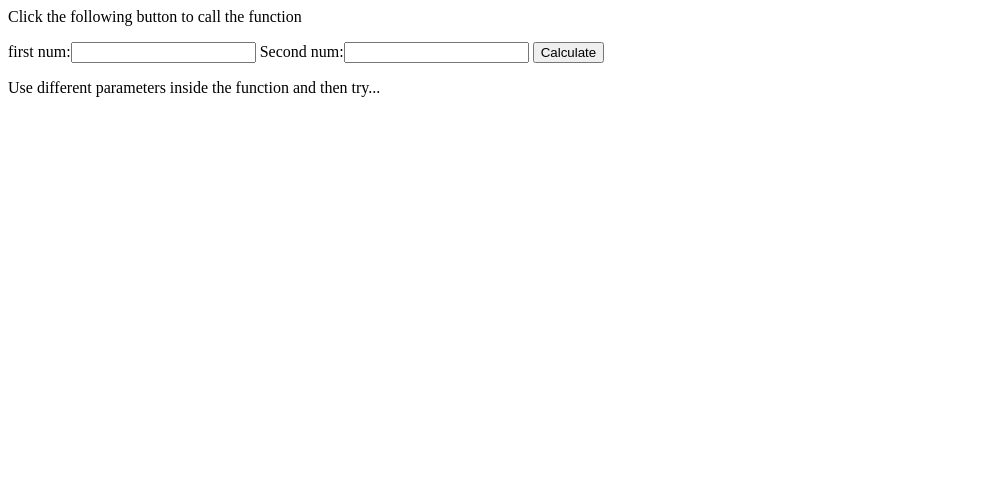
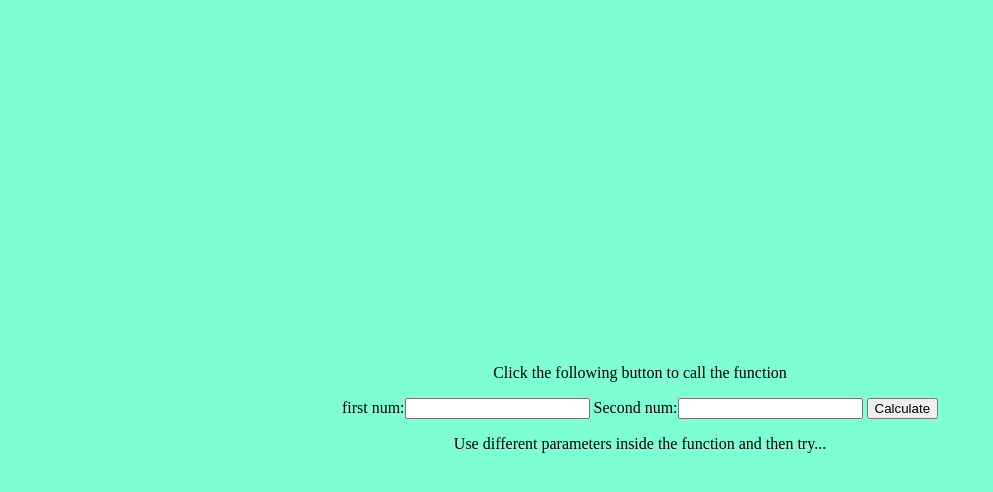
Before and after one commit to Git0Chetan/Javascript_Learning, a plain HTML site: page learn/17_fun_Literal.html in a window 1280 px wide. Shown: the whole page, without its empty margins (0-993 px from the left). Drawn offline with Linux system fonts and the light colour scheme.

Commit message:
Modified Fun literal css

```diff
--- a/learn/17_fun_Literal.html
+++ b/learn/17_fun_Literal.html
@@ -1,6 +1,19 @@
-<html>
-   <head>
-
+<!DOCTYPE html>
+<html lang="en">
+<head>
+   <meta charset="UTF-8">
+   <meta name="viewport" content="width=device-width, initial-scale=1.0">
+   <title>Document</title>
+      <style>
+         body{
+            background-color: aquamarine;
+            display: flex;
+            flex-direction: column;
+            justify-content: center;
+            align-items: center;
+            height: 100vh;
+         }
+      </style>
    </head>
 
    <body>
```
